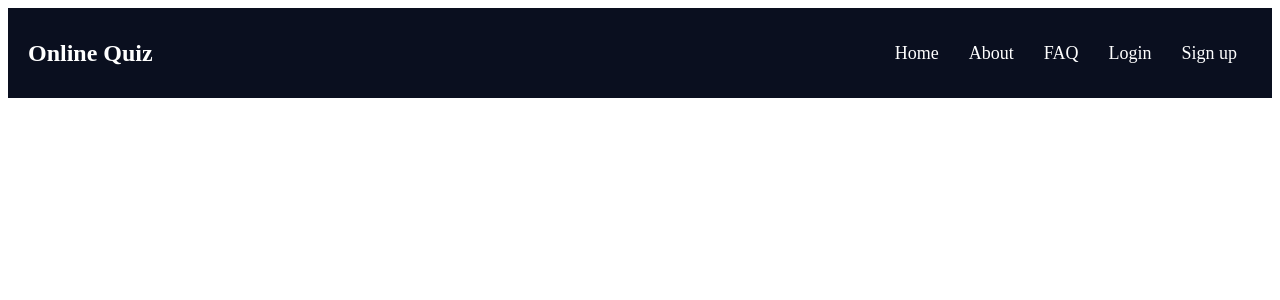
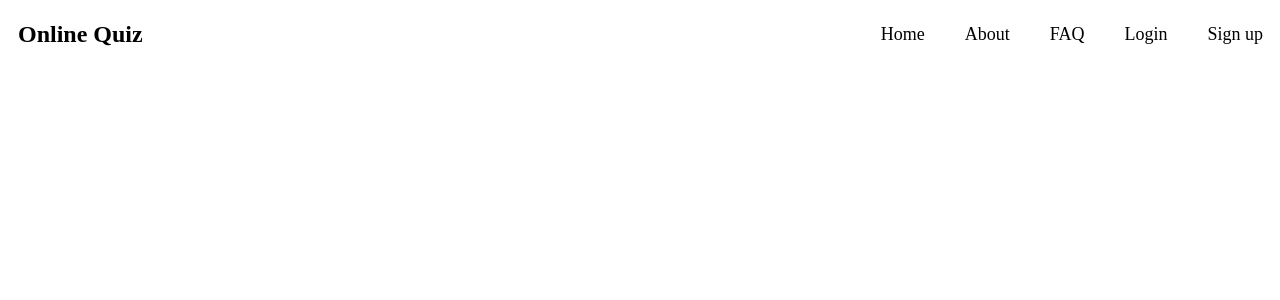
Before and after one commit to kaitoshin2017/online-quiz, a Vue app: page / in a window 1280 px wide. Shown: the top 300 px of the page. Built offline with nearby package versions, Linux system fonts and the light colour scheme.

Commit message:
Update HomeView.vue

```diff
--- a/src/views/HomeView.vue
+++ b/src/views/HomeView.vue
@@ -1,22 +1,22 @@
 <template>
   <div id="app">
     <nav class="navbar">
-      <!-- Logo -->
+
       <div class="logo">
         <a href="#">Online Quiz</a>
       </div>
 
-      <!-- Navbar Links -->
+
       <ul class="nav-links" :class="{ active: menuActive }">
         <li><a href="AboutView.vue">Home</a></li>
         <li><a href="LoginView.vue">About</a></li>
         <li><a href="FAQView.vue">FAQ</a></li>
         <li><a href="LoginView.vue">Login</a></li>
-        <li><a href="#">Sign up</a></li>
+        <li><a href="Sign up.vue">Sign up</a></li>
 
       </ul>
 
-      <!-- Hamburger Menu Icon -->
+
       <div class="burger" @click="toggleMenu">
         <div class="line"></div>
         <div class="line"></div>
@@ -31,12 +31,12 @@ export default {
   name: 'App',
   data() {
     return {
-      menuActive: false, // To toggle the menu on mobile
+      menuActive: false,
     };
   },
   methods: {
     toggleMenu() {
-      this.menuActive = !this.menuActive; // Toggle active class
+      this.menuActive = !this.menuActive;
     },
   },
 };
@@ -44,21 +44,30 @@ export default {
 
 <style scoped>
 
+template{
+      margin: 0;
+      padding: 0;
+
+
+      background-color: #0A0F1F;
+    }
 
 .navbar {
   display: flex;
   justify-content: space-between;
   align-items: center;
-  background-color:  #0A0F1F;
-  height: 70px;
-  padding: 10px 20px;
+  position: fixed;
+  width: 100%;
+  background-color: rgba(255, 255, 255, 0.685);
+  backdrop-filter: blur(10px);
 }
 
 
 .navbar .logo a {
-  color: rgb(255, 255, 255);
+  color: rgb(0, 0, 0);
   font-size: 24px;
   font-weight: bold;
+  padding-left: 10px;
   text-decoration: none;
 }
 
@@ -73,28 +82,32 @@ export default {
 }
 
 .navbar .nav-links li a {
-  color: white;
+  color: rgb(0, 0, 0);
   text-decoration: none;
   font-size: 18px;
+  padding-right: 10px;
 }
 
 .navbar .nav-links li a:hover {
-  color: #8B0000;
+  color: #b97a7a;
 }
 
 .burger {
   display: none;
   flex-direction: column;
+
   justify-content: space-between;
   width: 30px;
   height: 21px;
+  padding-right: 15px;
   cursor: pointer;
+  padding-left: 30%;
 }
 
 .burger .line {
-  width: 100%;
+  width: 90%;
   height: 3px;
-  background-color: white;
+  background-color: rgb(0, 0, 0);
 }
 
 @media screen and (max-width: 768px) {
@@ -103,9 +116,10 @@ export default {
     width: 100%;
     flex-direction: column;
     position: absolute;
+    padding-left: 9px;
     top: 50px;
     left: 0;
-    background-color:  #8B0000;
+    background-color:  #ffffff;
     text-align: center;
   }
 
@@ -122,4 +136,8 @@ export default {
     display: flex;
   }
 }
+.a{
+  color: #1cff3a;
+}
+
 </style>
```
